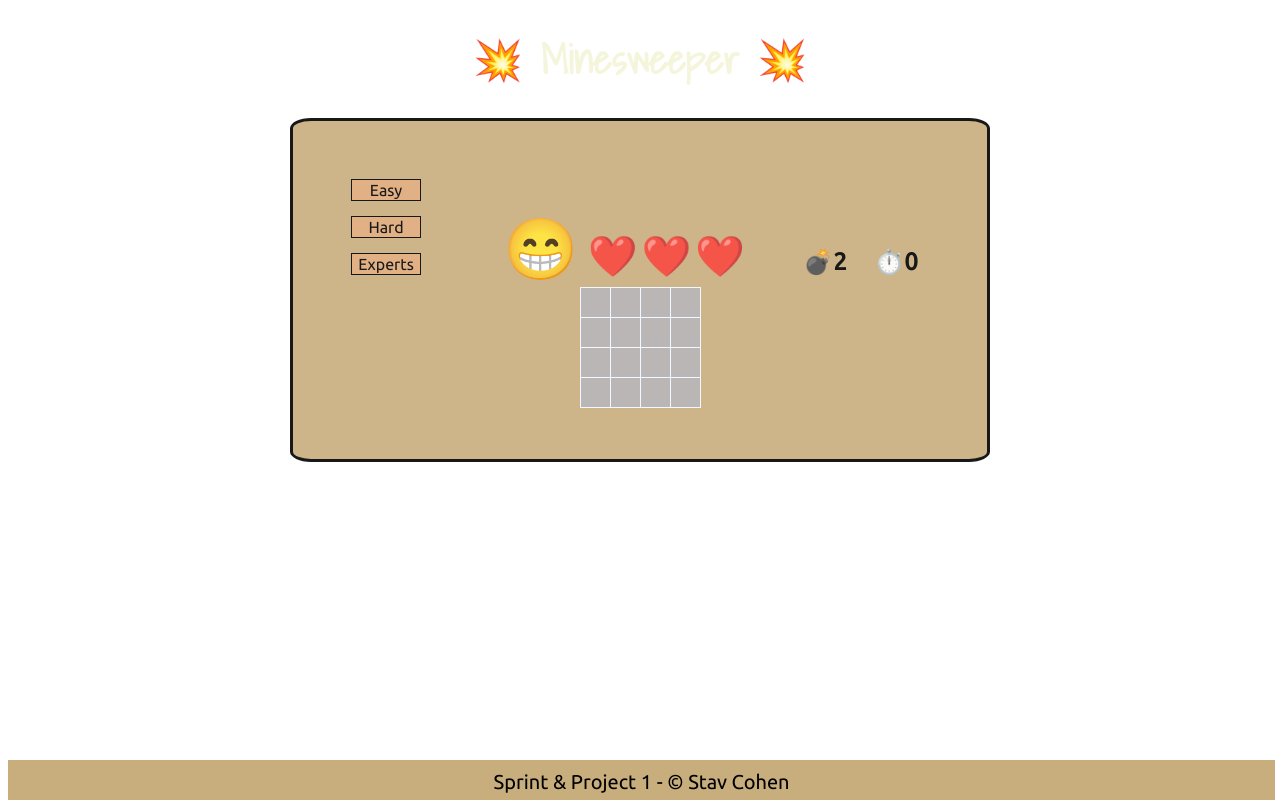
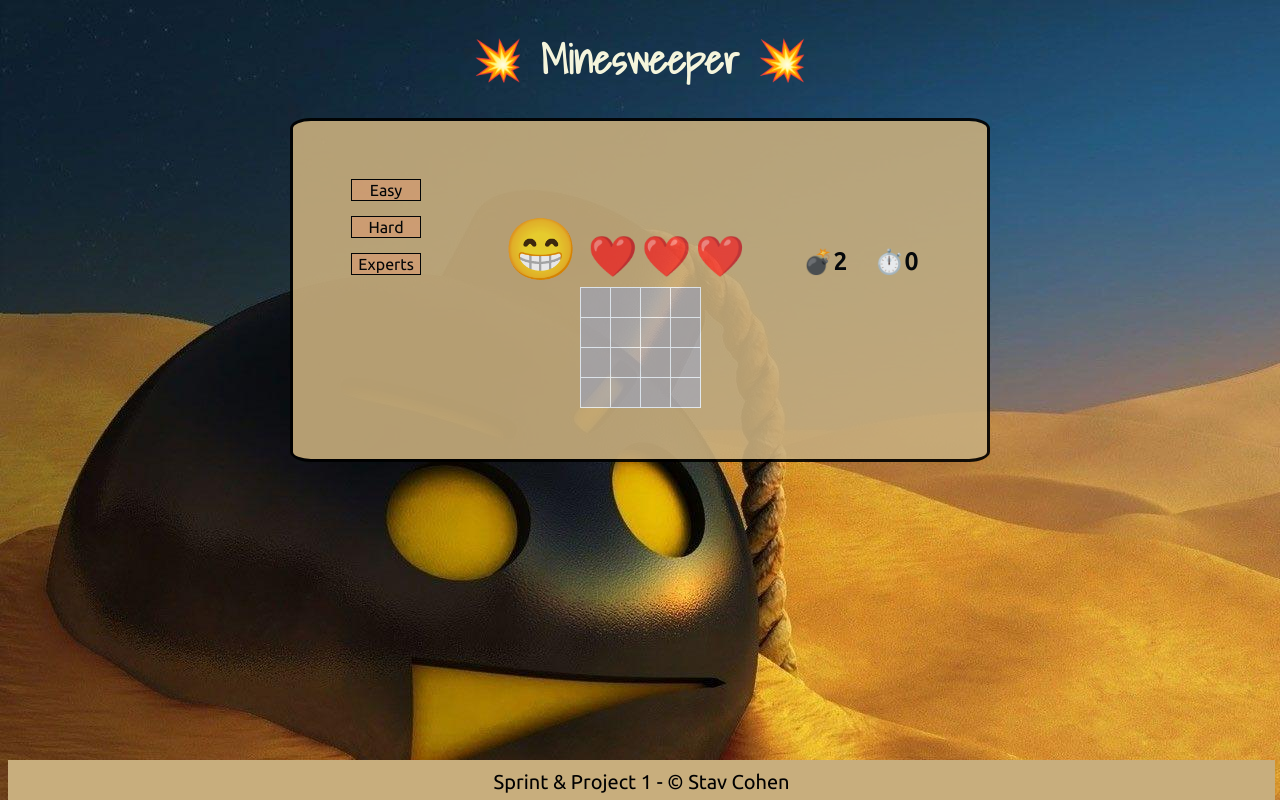
Before and after one commit to stavinyo/Minesweeper-Game, a plain HTML site: page index.html in a window 1280 px wide. Drawn offline with Linux system fonts and the light colour scheme.

Commit message:
Update style.css

```diff
--- a/css/style.css
+++ b/css/style.css
@@ -5,7 +5,7 @@
 }
 
 body {
- background-image: url("img/wp2894552-bomb-wallpaper.jpg");
+ background-image: url("../img/wp2894552-bomb-wallpaper.jpg");
  /* background-color: #cccccc; */
 }
 
```
